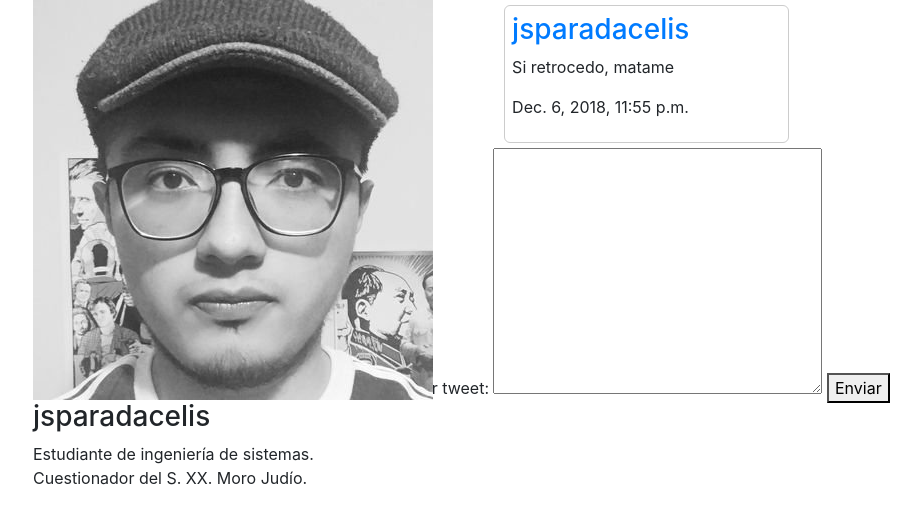
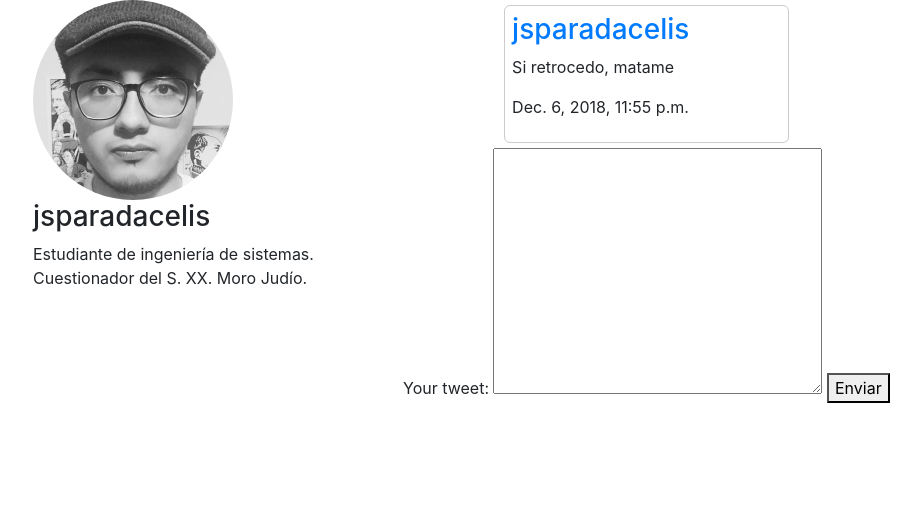
Before and after one commit to jsparadacelis/Djwitter, a Django app: page /profile/1 in a window 1280 px wide. Shown: the top 524 px of the page, without its empty margins (67-988 px from the left). Run offline with Django 3.2, Linux system fonts and the light colour scheme; data comes from the database, SQL or seed files in the repository; both versions use the stored data as it was after the commit; some libraries are stand-ins or nearby versions.

Commit message:
Styles for profile view

```diff
--- a/static/css/feed.css
+++ b/static/css/styles.css
@@ -8,3 +8,9 @@
     margin-right: 0px !important;
     margin-left: 0px !important;
 }
+
+.profile-info img{
+    width: 200px;
+    height: 200px;
+    border-radius: 50%;
+}
--- a/templates/base.html
+++ b/templates/base.html
@@ -8,7 +8,7 @@
     <link rel="stylesheet" href="https://stackpath.bootstrapcdn.com/bootstrap/4.1.3/css/bootstrap.min.css" integrity="sha384-MCw98/SFnGE8fJT3GXwEOngsV7Zt27NXFoaoApmYm81iuXoPkFOJwJ8ERdknLPMO"
         crossorigin="anonymous">
     {% load static %}
-    <link rel="stylesheet" href="{% static 'css/feed.css' %}">
+    <link rel="stylesheet" href="{% static 'css/styles.css' %}">
     <title>Document</title>
 </head>
 {% block content %}
--- a/templates/users/profile.html
+++ b/templates/users/profile.html
@@ -4,7 +4,7 @@
 
 <div class="row">
     <div class="container">
-        <div class="col-md-4" style="float:left">
+        <div class="col-md-4 profile-info" style="float:left">
             <img src="{{profile.foto_perfil.url}}" alt="">
             <h3>{{profile.user.username}}</h3>
             <span>
```
Also changed, not shown: db.sqlite3, media/perfil/camila.jpg (added).
